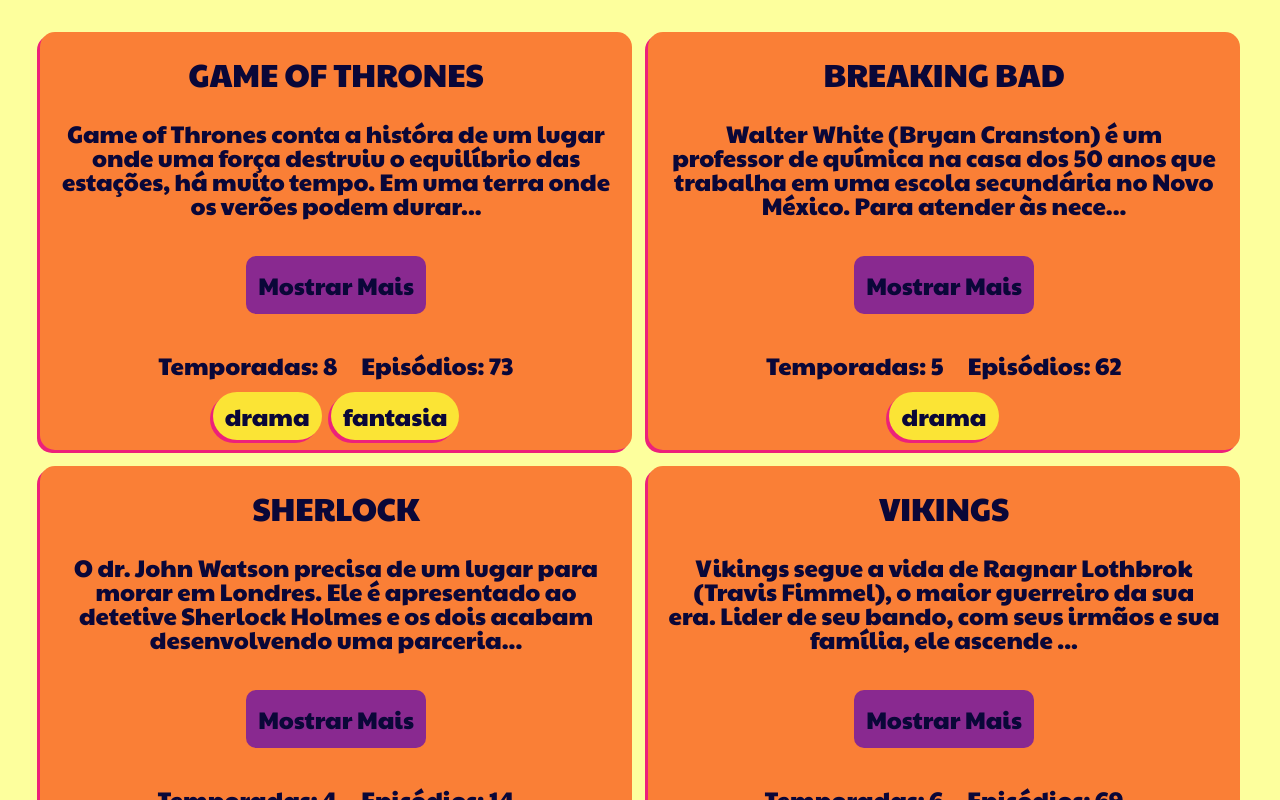
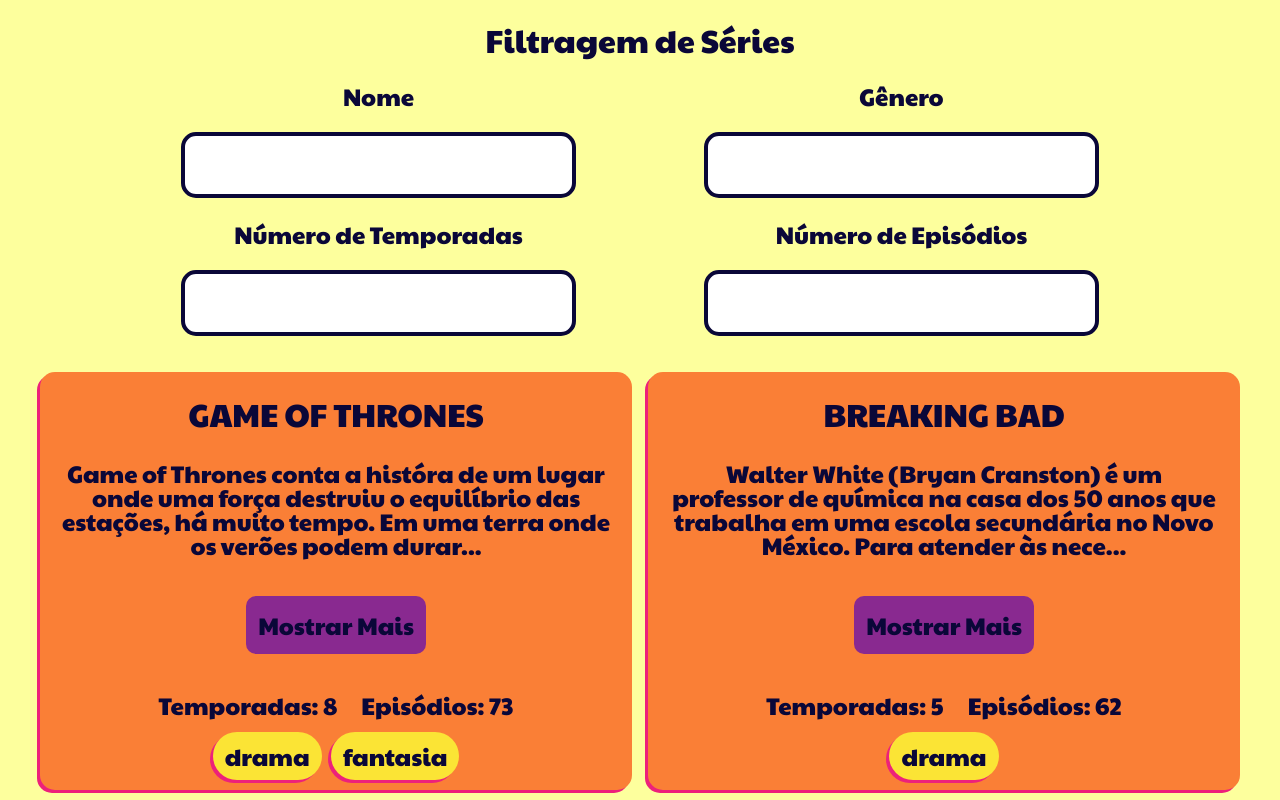
Before and after one commit to Pololokka/desafio-series, a React (Vite) app: page / in a window 1280 px wide. Shown: the top 800 px of the page. Built offline with nearby package versions, Linux system fonts and the light colour scheme.

Commit message:
:sparkles: feat: feita seção de inputs

```diff
--- a/src/App.css
+++ b/src/App.css
@@ -203,13 +203,20 @@
   padding: 0.5em;
 }
 
-.App {
+.app__cards {
   padding: 2em;
   display: grid;
   grid-template-columns: 1fr 1fr;
   justify-content: center;
   align-items: center;
   gap: 2em 1em;
+}
+
+.inputs__container {
+  display: flex;
+  align-items: center;
+  justify-content: center;
+  gap: 10em;
 }
 
 .titulo {
@@ -283,4 +290,5 @@
   border: 4px solid var(--cor-borda);
   width: 50%;
   margin: 0.5em;
+  width: 100%;
 }
--- a/src/App.jsx
+++ b/src/App.jsx
@@ -1,12 +1,49 @@
 import "./App.css";
 
 import Card from "./Components/Card/Index";
+import Input from "./Components/Input/Index";
 
 import { Produtos } from "./Data/db";
 
 function App() {
+  const handleOnChange = (event) => {
+    console.log(event.target.value);
+  };
+
   return (
-    <main className="App">
+    <main>
+      <p className="subtitulo subtitulo-hover">Filtragem de Séries</p>
+      <div className="inputs__container">
+        <Input
+          title="Nome"
+          type="text"
+          name="title"
+          handleOnChange={handleOnChange}
+        />
+        <Input
+          title="Gênero"
+          type="text"
+          name="genre"
+          handleOnChange={handleOnChange}
+        />
+      </div>
+      <div className="inputs__container">
+        <Input
+          title="Número de Temporadas"
+          type="number"
+          name="season"
+          min={0}
+          handleOnChange={handleOnChange}
+        />
+        <Input
+          title="Número de Episódios"
+          type="number"
+          name="episodes"
+          min={0}
+          handleOnChange={handleOnChange}
+        />
+      </div>
+      <div className="app__cards">
         {Produtos.map((element) => {
           return (
             <Card
@@ -21,6 +58,7 @@
             />
           );
         })}
+      </div>
     </main>
   );
 }
--- /dev/null
+++ b/src/Components/Input/Index.jsx
@@ -0,0 +1,20 @@
+import "./Styles.css";
+
+const Input = ({ title, type, name, min, handleOnChange }) => {
+  return (
+    <div className="comp-input__container">
+      <label htmlFor={name} className="texto texto-hover">
+        {title}
+      </label>
+      <input
+        type={type}
+        name={name}
+        min={min}
+        className="texto input__geral"
+        onChange={handleOnChange}
+      />
+    </div>
+  );
+};
+
+export default Input;
--- /dev/null
+++ b/src/Components/Input/Styles.css
@@ -0,0 +1,6 @@
+.comp-input__container {
+  display: flex;
+  flex-direction: column;
+  align-items: center;
+  justify-content: center;
+}
```
Lines whose indentation alone changed are shown as unchanged.
